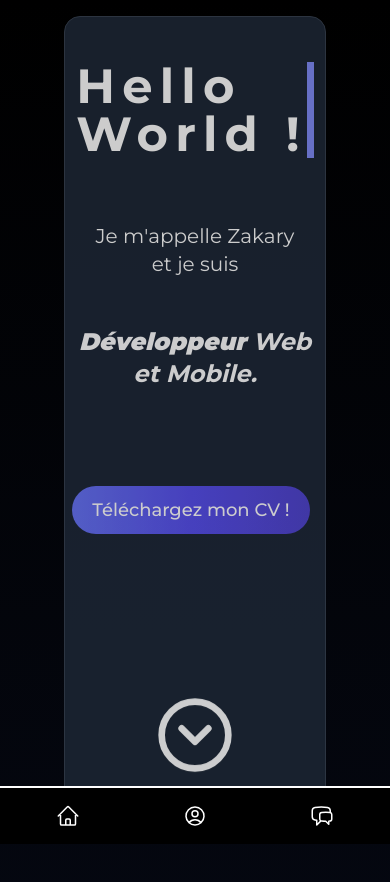
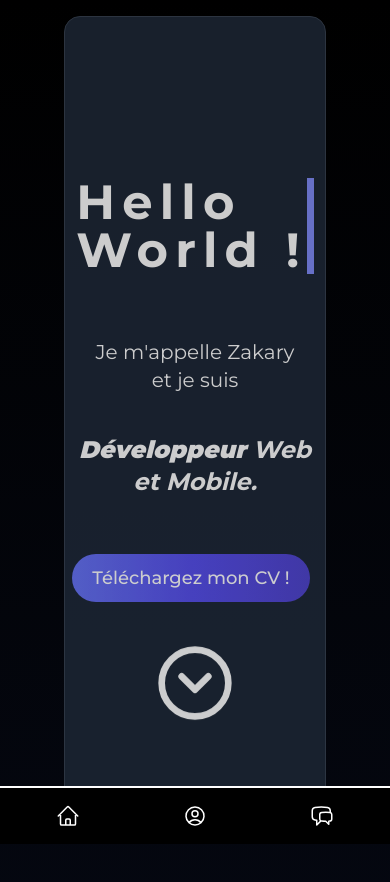
Before and after one commit to Majinfyrex/PortfolioFinal, a website built with Vite: page index.html in a window 390 px wide. Shown: the top 882 px of the page. Built offline with nearby package versions, Linux system fonts and the light colour scheme.

Commit message:
Update index.html

```diff
--- a/index.html
+++ b/index.html
@@ -49,20 +49,20 @@
 <div class="page" id="home">
 <!-- texte hello world-->
     <div class=" cell col-span-12 row-span-6 flex flex-col justify-center items-center">
-            <div class="typewriter mb-16 md:mb-36 xl:mb-56 xl:mt-24">
+            <div class="typewriter mb-16 mt-16 md:mb-36 lg:mt-20 xl:mb-56 xl:mt-24">
             <h2 class="text-indigo-700 font-bold font-montserrat text-5xl md:text-6xl xl:text-9xl">Hello <span class="block sm:inline md:inline"> </span> World !</h2>
             </div>
 <!-- texte de présentation -->
         <div class="flex flex-col items-center leading-loose">
-            <h3 class="text-white font-montserrat text-center text-xl sm:text-3xl xl:text-6xl mb-12 xl:mb-12">Je m'appelle Zakary <span class="block md:inline"> </span> et je suis <br></h3>
+            <h3 class="text-white font-montserrat text-center text-xl sm:text-3xl xl:text-6xl mb-10 xl:mb-12">Je m'appelle Zakary <span class="block md:inline"> </span> et je suis <br></h3>
             <h1 class="text-white font-bold font-montserrat italic text-center sm:text-4xl text-2xl xl:text-7xl"><strong>Développeur</strong> Web <span class="block md:inline"> </span>et Mobile.</h1>
         </div>
 <!--  call to action -->
-        <div class="mt-24 xl:mt-40">
+        <div class="mt-14 xl:mt-40">
             <a href="./assets/files/CV.pdf" target="_blank"><button type="button" class="text-white bg-gradient-to-r from-indigo-500 via-indigo-600 to-indigo-700 hover:bg-gradient-to-br focus:ring-4 focus:outline-none focus:ring-indigo-300 font-medium font-montserrat rounded-full text-lg md:text-2xl xl:text-4xl px-5 py-2.5 text-center me-2 mb-2">Téléchargez mon CV !</button></a>
         </div>
 <!-- flèche pour descendre-->
-        <div class="mt-40 xl:mt-3">
+        <div class="mt-10 xl:mt-3">
             <a href="#profil" class="flex justify-center items-center xl:mt-28 bottom-5 left-1/2 transform -translate-x-1/2 cursor-pointer animate-bounce">
             <svg width="80" height="80" viewBox="0 0 24 24" class="text-white">
                 <circle cx="12" cy="12" r="10" stroke="currentColor" stroke-width="2" fill="none"></circle>
```
